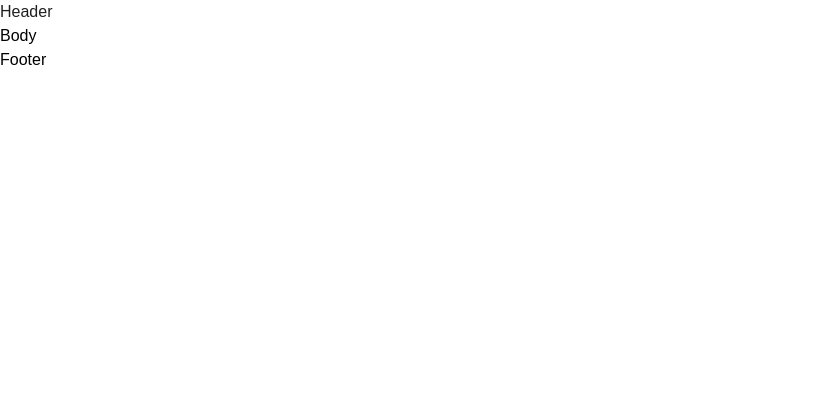
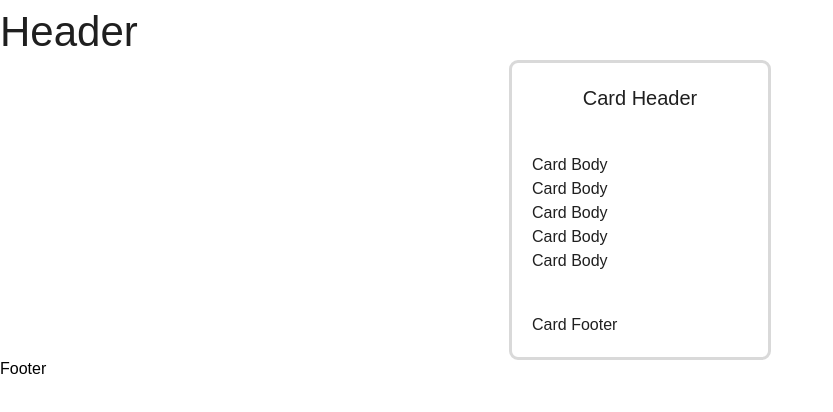
Before and after one commit to cookiecollie/webpage, a React (Vite) app: page / in a window 1280 px wide. Shown: the top 412 px of the page, without its empty margins (0-833 px from the left). Built offline with nearby package versions, Linux system fonts and the light colour scheme.

Commit message:
add: Add Card comp

```diff
--- a/src/App.tsx
+++ b/src/App.tsx
@@ -1,12 +1,31 @@
+import { Card } from "./components/composite"
 import { Typography } from "./components/style"
 
 function App() {
     return (
         <>
             <div>
-                <Typography>Header</Typography>
+                <Typography as={"h1"}>Header</Typography>
             </div>
-            <div>Body</div>
+            <div className="flex justify-center">
+                <Card variant="outlined" className="w-64">
+                    <Card.Header>
+                        <Typography as={"h5"} textAlign="center">Card Header</Typography>
+                    </Card.Header>
+
+                    <Card.Body>
+                        <Typography>Card Body</Typography>
+                        <Typography>Card Body</Typography>
+                        <Typography>Card Body</Typography>
+                        <Typography>Card Body</Typography>
+                        <Typography>Card Body</Typography>
+                    </Card.Body>
+
+                    <Card.Footer>
+                        <Typography>Card Footer</Typography>
+                    </Card.Footer>
+                </Card>
+            </div>
             <div>Footer</div>
         </>
     )
--- /dev/null
+++ b/src/components/composite/Card/Card.tsx
@@ -0,0 +1,30 @@
+import { Elevation, Surface } from "../../primtives"
+
+interface CardProps {
+    variant?: "outlined" | "elevated" | "filled"
+    className?: string
+}
+
+export const Card = (props: React.PropsWithChildren<CardProps>) => {
+    const { children, variant = "elevated", className } = props
+    return (
+        <Surface
+            elevation={
+                variant === "elevated" ? Elevation["level-2"] : Elevation.none
+            }
+            className={`${
+                variant === "outlined" ? "outline outline-default" : ""
+            } ${className} rounded-md`}
+        >
+            {children}
+        </Surface>
+    )
+}
+
+const SubCardComp = ({ children }: React.PropsWithChildren) => {
+    return <div className="p-5">{children}</div>
+}
+
+Card.Header = SubCardComp
+Card.Body = SubCardComp
+Card.Footer = SubCardComp
--- /dev/null
+++ b/src/components/composite/Navbar/Navbar.tsx
@@ -0,0 +1,3 @@
+export const Navbar = () => {
+    return
+}
--- /dev/null
+++ b/src/components/composite/index.tsx
@@ -0,0 +1,3 @@
+import { Card } from "./Card/Card"
+
+export { Card }
--- a/src/components/primtives/Surface/Surface.tsx
+++ b/src/components/primtives/Surface/Surface.tsx
@@ -1,3 +1,19 @@
-export const Surface = () => {
-    return
+export enum Elevation {
+    "level-1" = "shadow-sm",
+    "level-2" = "shadow",
+    "level-3" = "shadow-md",
+    "level-4" = "shadow-lg",
+    "level-5" = "shadow-xl",
+    "level-6" = "shadow-2xl",
+    "none" = "shadow-none",
 }
+
+interface SurfaceProps {
+    elevation?: Elevation
+    className?: string
+}
+
+export const Surface = (props: React.PropsWithChildren<SurfaceProps>) => {
+    const { children, elevation ,className} = props
+    return <div className={`${elevation} ${className}`}>{children}</div>
+}
--- a/src/components/primtives/index.tsx
+++ b/src/components/primtives/index.tsx
@@ -1,5 +1,5 @@
 import { PolyCompProp } from "./PolyComp/PolyComp"
-import { Surface } from "./Surface/Surface"
+import { Elevation, Surface } from "./Surface/Surface"
 
-export { Surface }
+export { Elevation, Surface }
 export type { PolyCompProp }
--- a/src/components/style/Typography/Typography.tsx
+++ b/src/components/style/Typography/Typography.tsx
@@ -1,12 +1,30 @@
 import { PolyCompProp } from "../../primtives"
 
+interface TypoProps {
+    textAlign?: "left" | "right" | "center" | "justify" | "start" | "end"
+}
+
 export const Typography = <Comp extends React.ElementType>(
-    props: PolyCompProp<Comp>
+    props: PolyCompProp<Comp, TypoProps>
 ) => {
-    const { as, children, variant } = props
+    const { as, children, variant, textAlign = "left" } = props
     const Component = as || "p"
+
+    const alignment =
+        textAlign === "center"
+            ? "text-center"
+            : textAlign === "left"
+            ? "text-left"
+            : textAlign === "right"
+            ? "text-right"
+            : textAlign === "start"
+            ? "text-start"
+            : textAlign === "end"
+            ? "text-end"
+            : "text-justify"
+
     return (
-        <Component {...props} className={variant}>
+        <Component {...props} className={`${variant} ${alignment}`}>
             {children}
         </Component>
     )
--- a/tailwind.config.ts
+++ b/tailwind.config.ts
@@ -68,6 +68,10 @@ export default {
                 "level-4": "",
                 "level-5": "",
             },
+
+            outlineColor: {
+                default: Font.color["border-default"],
+            },
         },
 
         fontFamily: {
```
